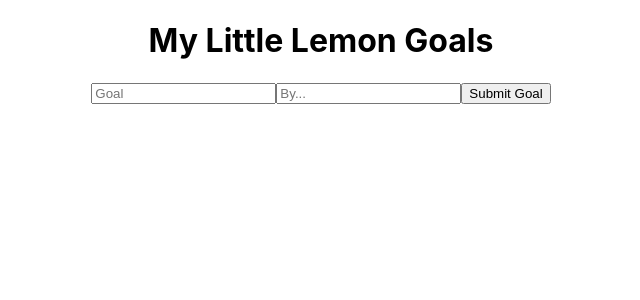
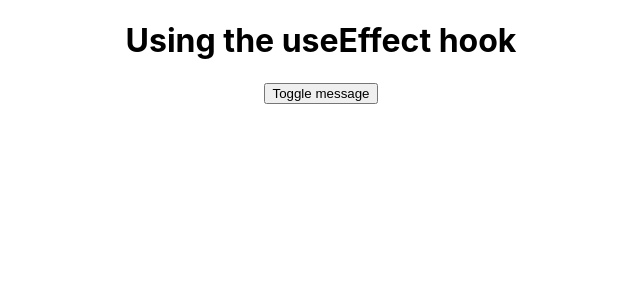
Before and after one commit to cmthecoder/basic-to-advance, a React (Create React App) app: page / in a window 1280 px wide. Shown: the top 300 px of the page, without its empty margins (319-959 px from the left). Built offline with nearby package versions, Linux system fonts and the light colour scheme.

Commit message:
practice with useEffect

```diff
--- a/src/App.js
+++ b/src/App.js
@@ -1,18 +1,24 @@
 import './App.css';
-import { useState } from 'react';
-import GoalForm from './components/GoalForm';
-import ListOfGoals from './components/ListOfGoals';
+import { useState, useEffect } from 'react';
 
 function App() {
-  const [allGoals, updateAllGoals] = useState([])
+  const [toggle, setToggle] = useState(false)
 
-  const addGoal = (goal) => {
-    updateAllGoals([...allGoals, goal])
+  const clickHandler = () => {
+    setToggle(!toggle)
   }
+
+  useEffect(() => {
+    document.title = toggle ? 'Welocome to little lemon' : 'Using useEffect Hook'
+  }, [toggle])
+
 return (
     <div className="App">
-      <GoalForm onAdd={addGoal} />
-      <ListOfGoals allGoals={allGoals} />
+      <h1>Using the useEffect hook</h1>
+      <button onClick={clickHandler}>
+        Toggle message
+      </button>
+      {toggle && <h2>Welcome to Little Lemon</h2>}
     </div>
   );
 }
--- a/src/components/GoalForm.jsx
+++ b/src/components/GoalForm.jsx
@@ -15,12 +15,7 @@
   }
   return (
     <>
-      <h1>My Little Lemon Goals</h1>
-      <form onSubmit={submitHandler}>
-        <input type="text" name='goal' placeholder='Goal' value={formData.goal} onChange={changeHandler} />
-        <input type="text" name='by' placeholder='By...' value={formData.by} onChange={changeHandler} />
-        <button type='submit'>Submit Goal</button>
-      </form>
+
     </>
   )
 }
--- a/src/components/ListOfGoals.jsx
+++ /dev/null
@@ -1,16 +0,0 @@
-import React from 'react'
-
-const ListOfGoals = (props) => {
-
-  return (
-    <ul>
-      {props.allGoals.map((g) => (
-        <li key={g.goal}>
-          <span>My goal is to {g.goal}, by {g.by}</span>
-        </li>
-      ))}
-    </ul>
-  )
-}
-
-export default ListOfGoals
```
